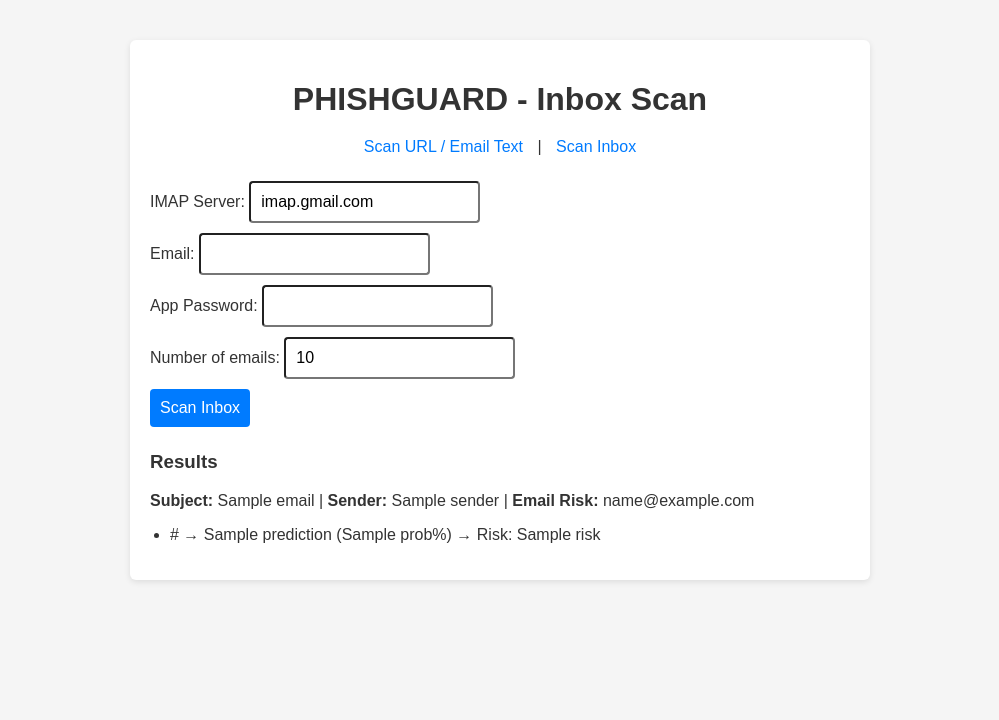
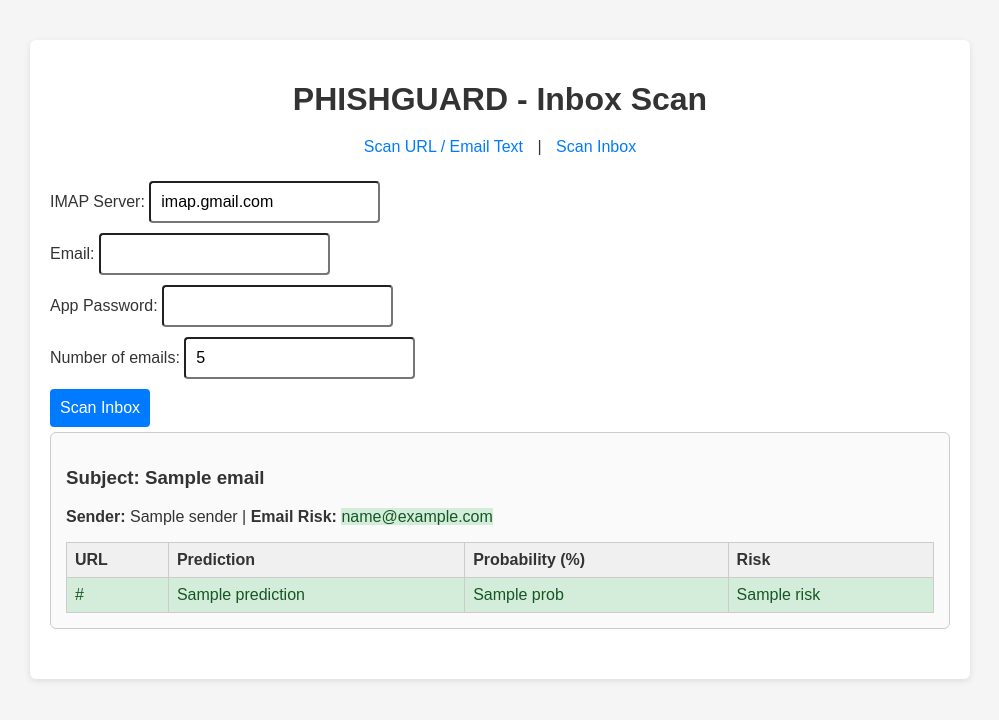
Before and after one commit to av7267/Arnav_SprintFour_Hackathon, a Django app: template backend/templates/scan_inbox.html in a window 1280 px wide. Shown: the top 720 px of the page, without its empty margins (140-1139 px from the left). Run offline with Django 5.2, Linux system fonts and the light colour scheme; the template is opened without the code that fills it: most values are stand-ins (such as "Sample title", 1, 10 or a date in 2020); parts of the project's set-up code (start-up, migrations or seed data) failed here and were passed over.

Commit message:
Added login and registration views, updated detect_url and scan_inbox templates, updated project URLs and settings

```diff
--- a/backend/templates/scan_inbox.html
+++ b/backend/templates/scan_inbox.html
@@ -5,7 +5,7 @@
     <meta name="viewport" content="width=device-width, initial-scale=1.0">
     <style>
         body { font-family: Arial, sans-serif; background-color: #f5f5f5; color: #333; margin:0; padding:0; }
-        .container { max-width:700px; margin:40px auto; padding:20px; background:#fff; border-radius:6px; box-shadow:0 2px 6px rgba(0,0,0,0.1);}
+        .container { max-width:900px; margin:40px auto; padding:20px; background:#fff; border-radius:6px; box-shadow:0 2px 6px rgba(0,0,0,0.1);}
         h1 { text-align:center; margin-bottom:20px;}
         nav { text-align:center; margin-bottom:20px; }
         nav a { margin:0 10px; text-decoration:none; color:#007BFF;}
@@ -13,7 +13,13 @@
         form input, form button { padding:10px; margin:5px 0; font-size:1em; border-radius:4px; }
         form button { background:#007BFF; color:#fff; border:none; cursor:pointer; }
         form button:hover { background:#0056b3; }
-        ul { padding-left:20px; }
+        table { width:100%; border-collapse: collapse; margin-top:15px; }
+        table th, table td { border:1px solid #ccc; padding:8px; text-align:left; }
+        table th { background-color:#f0f0f0; }
+        .risk-high { color:#721c24; background-color:#f8d7da; }
+        .risk-medium { color:#856404; background-color:#fff3cd; }
+        .risk-low { color:#155724; background-color:#d4edda; }
+        .email-card { margin-bottom:30px; padding:15px; border-radius:6px; border:1px solid #ccc; background-color:#fafafa; }
     </style>
 </head>
 <body>
@@ -33,19 +39,41 @@
         IMAP Server: <input type="text" name="imap_server" value="imap.gmail.com"><br>
         Email: <input type="email" name="email_account"><br>
         App Password: <input type="password" name="app_password"><br>
-        Number of emails: <input type="number" name="num_emails" value="10"><br>
+        Number of emails: <input type="number" name="num_emails" value="5"><br>
         <button type="submit">Scan Inbox</button>
     </form>
 
     {% if results %}
-        <h3>Results</h3>
         {% for email in results %}
-            <p><b>Subject:</b> {{ email.subject }} | <b>Sender:</b> {{ email.sender }} | <b>Email Risk:</b> {{ email.email_risk }}</p>
-            <ul>
-                {% for url in email.urls %}
-                    <li>{{ url.url }} → {{ url.prediction }} ({{ url.prob }}%) → Risk: {{ url.risk }}</li>
-                {% endfor %}
-            </ul>
+            <div class="email-card">
+                <h3>Subject: {{ email.subject }}</h3>
+                <p><b>Sender:</b> {{ email.sender }} | <b>Email Risk:</b>
+                    <span class="{% if email.email_risk == 'High' %}risk-high{% elif email.email_risk == 'Medium' %}risk-medium{% else %}risk-low{% endif %}">
+                        {{ email.email_risk }}
+                    </span>
+                </p>
+
+                {% if email.urls %}
+                <table>
+                    <tr>
+                        <th>URL</th>
+                        <th>Prediction</th>
+                        <th>Probability (%)</th>
+                        <th>Risk</th>
+                    </tr>
+                    {% for url in email.urls %}
+                    <tr class="{% if url.risk == 'High' %}risk-high{% elif url.risk == 'Medium' %}risk-medium{% else %}risk-low{% endif %}">
+                        <td>{{ url.url }}</td>
+                        <td>{{ url.prediction }}</td>
+                        <td>{{ url.prob }}</td>
+                        <td>{{ url.risk }}</td>
+                    </tr>
+                    {% endfor %}
+                </table>
+                {% else %}
+                    <p>No URLs detected in this email.</p>
+                {% endif %}
+            </div>
         {% endfor %}
     {% endif %}
 </div>
```
Also changed, not shown: backend/backend/settings.py (+8 -7 lines), backend/phishing_detector/views.py (+14 -7 lines), backend/templates/detect_url.html (+18 -0 lines), backend/backend/urls.py (line endings or trailing spaces).
